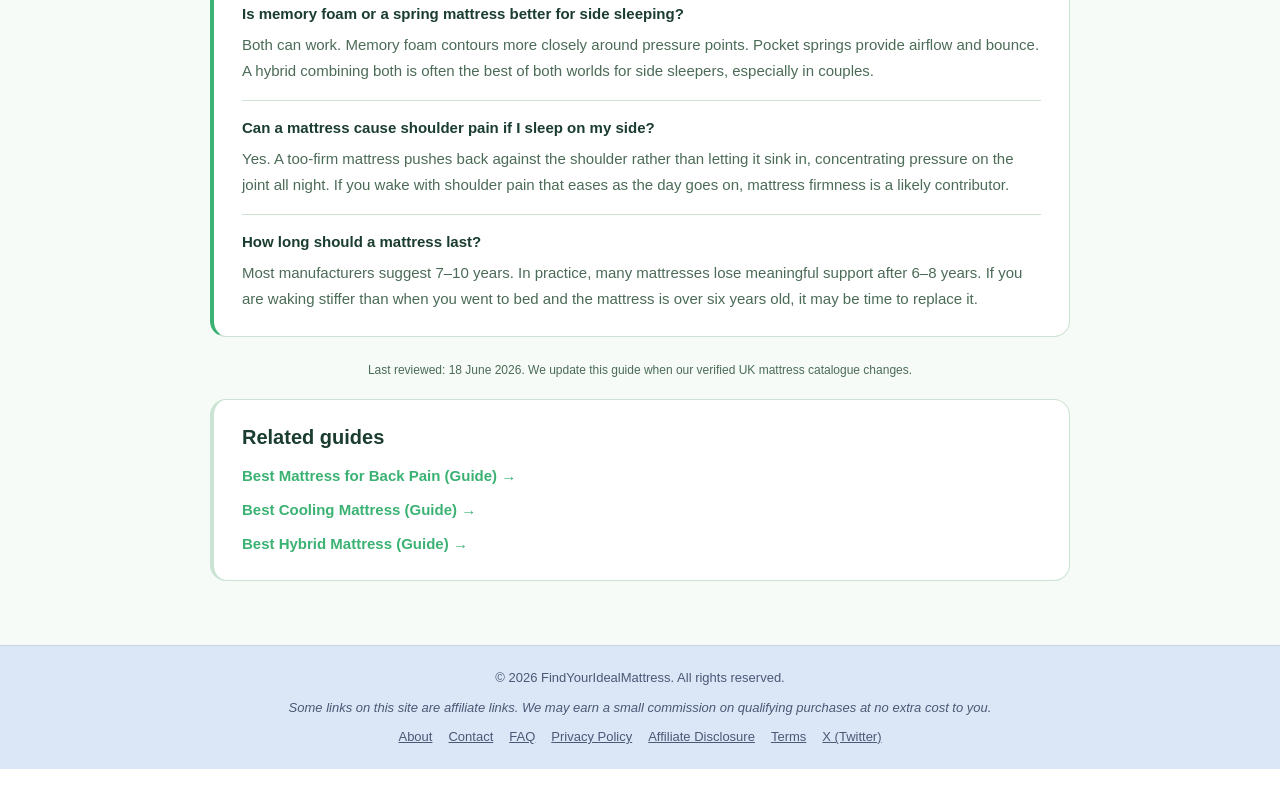
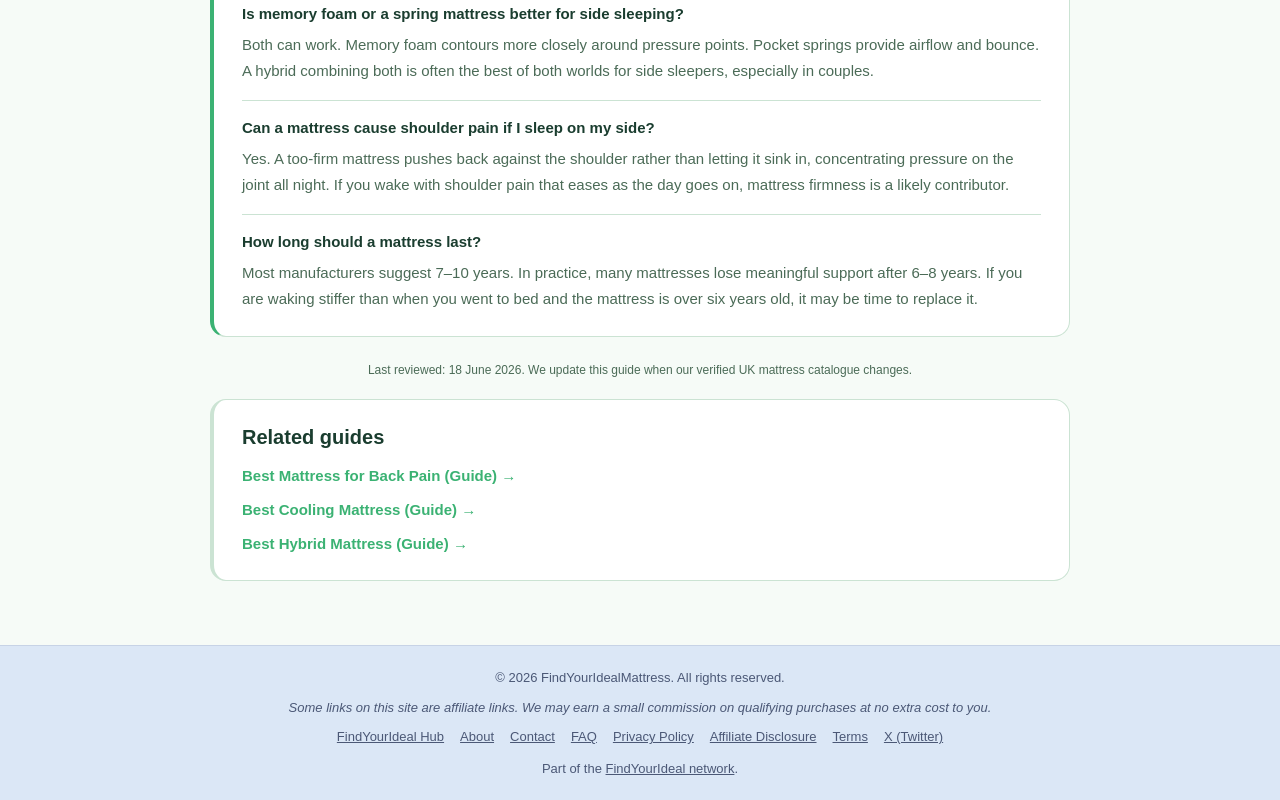
Before and after one commit to alanbishop75/find-my-ideal-mattress, a Next.js app: page /mattress/best-mattress-for-side-sleepers in a window 1280 px wide. Shown: the part 5119-5919 px from the top of the page. Before the commit the page ends 5888 px from the top, so only its background shows below. Built offline with nearby package versions, Linux system fonts and the light colour scheme; no server answers.

Commit message:
Add hub link to footer

```diff
--- a/components/Footer.tsx
+++ b/components/Footer.tsx
@@ -28,6 +28,14 @@ export function Footer() {
         </em>
       </p>
       <nav style={{ display: "flex", justifyContent: "center", gap: 16, flexWrap: "wrap" }}>
+        <a
+          href="https://www.findyourideal.info"
+          target="_blank"
+          rel="noopener noreferrer"
+          style={{ color: tokens.textSecondary, textDecoration: "underline" }}
+        >
+          FindYourIdeal Hub
+        </a>
         <Link href="/about" style={{ color: tokens.textSecondary, textDecoration: "underline" }}>
           About
         </Link>
@@ -55,6 +63,9 @@ export function Footer() {
           X (Twitter)
         </a>
       </nav>
+      <p style={{ margin: "8px 0 0 0" }}>
+        Part of the <a href="https://www.findyourideal.info" target="_blank" rel="noopener noreferrer" style={{ color: tokens.textSecondary, textDecoration: "underline" }}>FindYourIdeal network</a>.
+      </p>
 
     </footer>
   );
```
